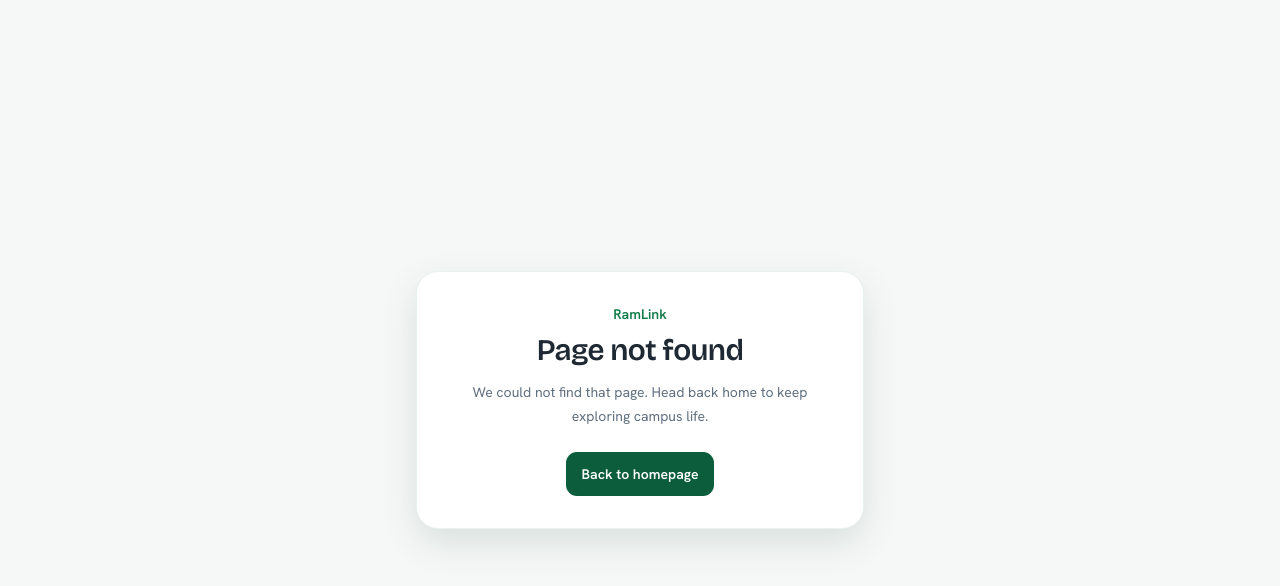
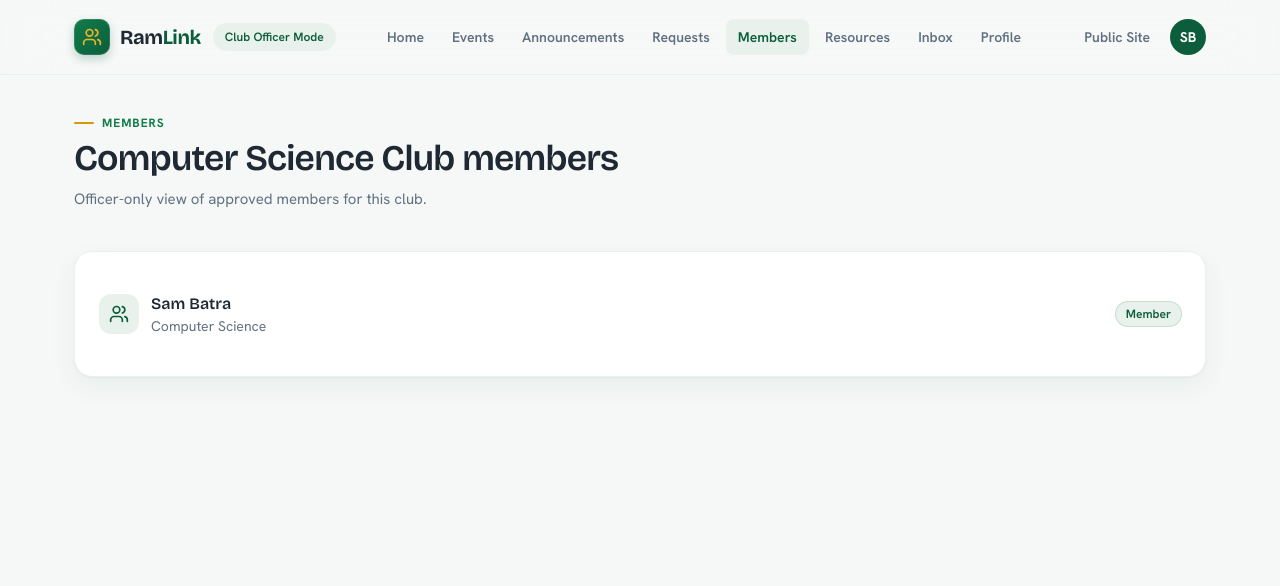
Before and after one commit to sambatrausmc/RamLink, a Next.js app: page /club/members in a window 1280 px wide. Before the commit this address had no page. Shown: the top 586 px of the page. Built offline with nearby package versions, Linux system fonts and the light colour scheme.

Commit message:
add club officer members page

```diff
--- /dev/null
+++ b/app/(club)/club/members/page.tsx
@@ -0,0 +1,45 @@
+import { Users } from "lucide-react";
+import { PageHeader } from "@/components/common/page-header";
+import { Badge } from "@/components/ui/badge";
+import { Card, CardContent } from "@/components/ui/card";
+import { clubs, studentDirectory } from "@/lib/mock-data";
+export default function MembersPage() {
+  const club = clubs.find((item) => item.id === "cs-club");
+  const members = studentDirectory.filter((student) =>
+    student.joinedClubIds.includes("cs-club"),
+  );
+  return (
+    <div className="space-y-8">
+      <PageHeader
+        eyebrow="Members"
+        title={`${club?.name ?? "Club"} members`}
+        description="Officer-only view of approved members for this club."
+      />
+      <Card>
+        <CardContent>
+          <div className="divide-y divide-slate-100">
+            {members.map((member) => (
+              <div
+                key={member.id}
+                className="flex items-center justify-between gap-4 py-4"
+              >
+                <div className="flex items-center gap-3">
+                  <div className="grid h-10 w-10 place-items-center rounded-[12px] bg-brand-mist text-brand-forest">
+                    <Users className="h-5 w-5" />
+                  </div>
+                  <div>
+                    <p className="font-display font-semibold text-brand-ink">
+                      {member.displayName}
+                    </p>
+                    <p className="text-sm text-brand-muted">{member.major}</p>
+                  </div>
+                </div>
+                <Badge tone="green">Member</Badge>
+              </div>
+            ))}
+          </div>
+        </CardContent>
+      </Card>
+    </div>
+  );
+}
```
